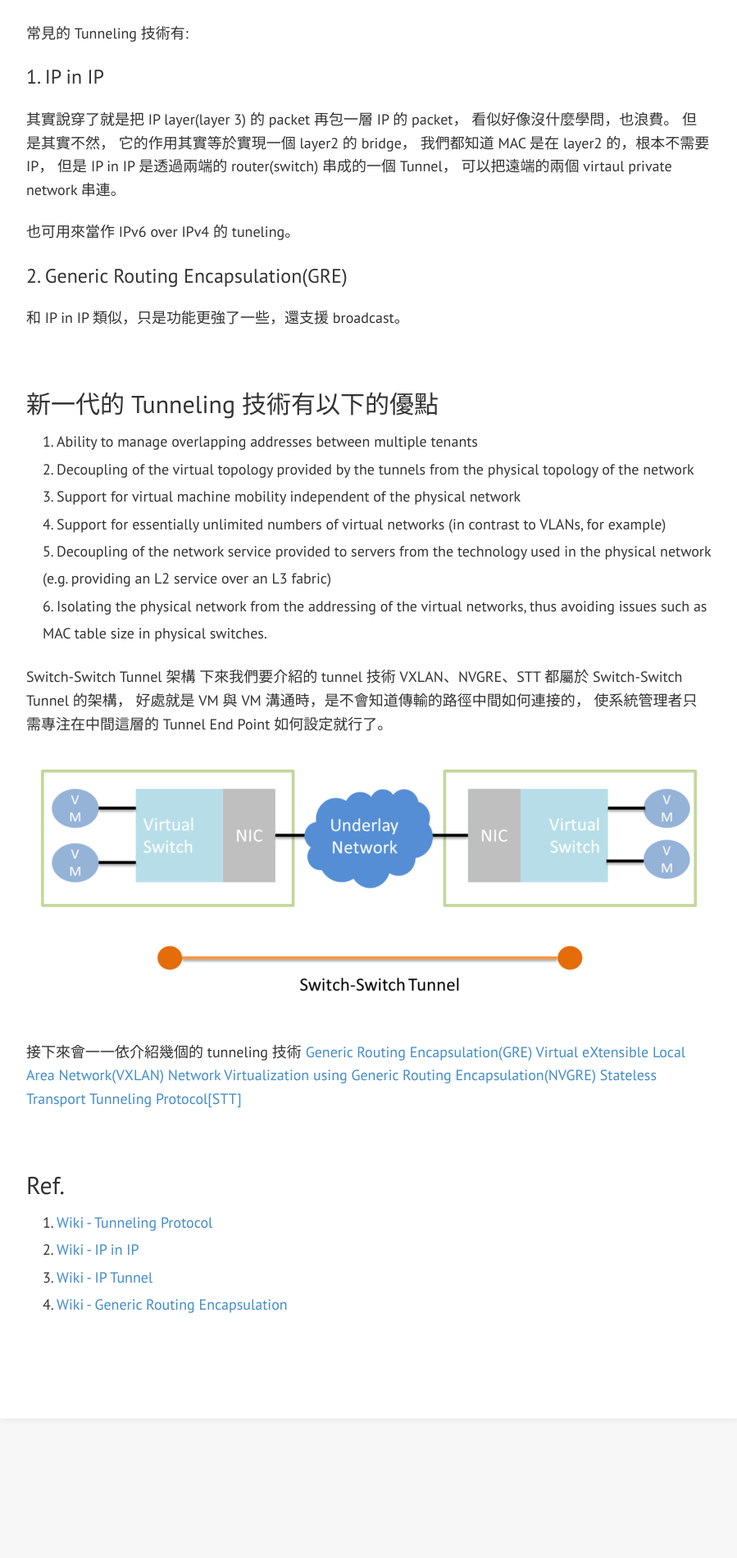
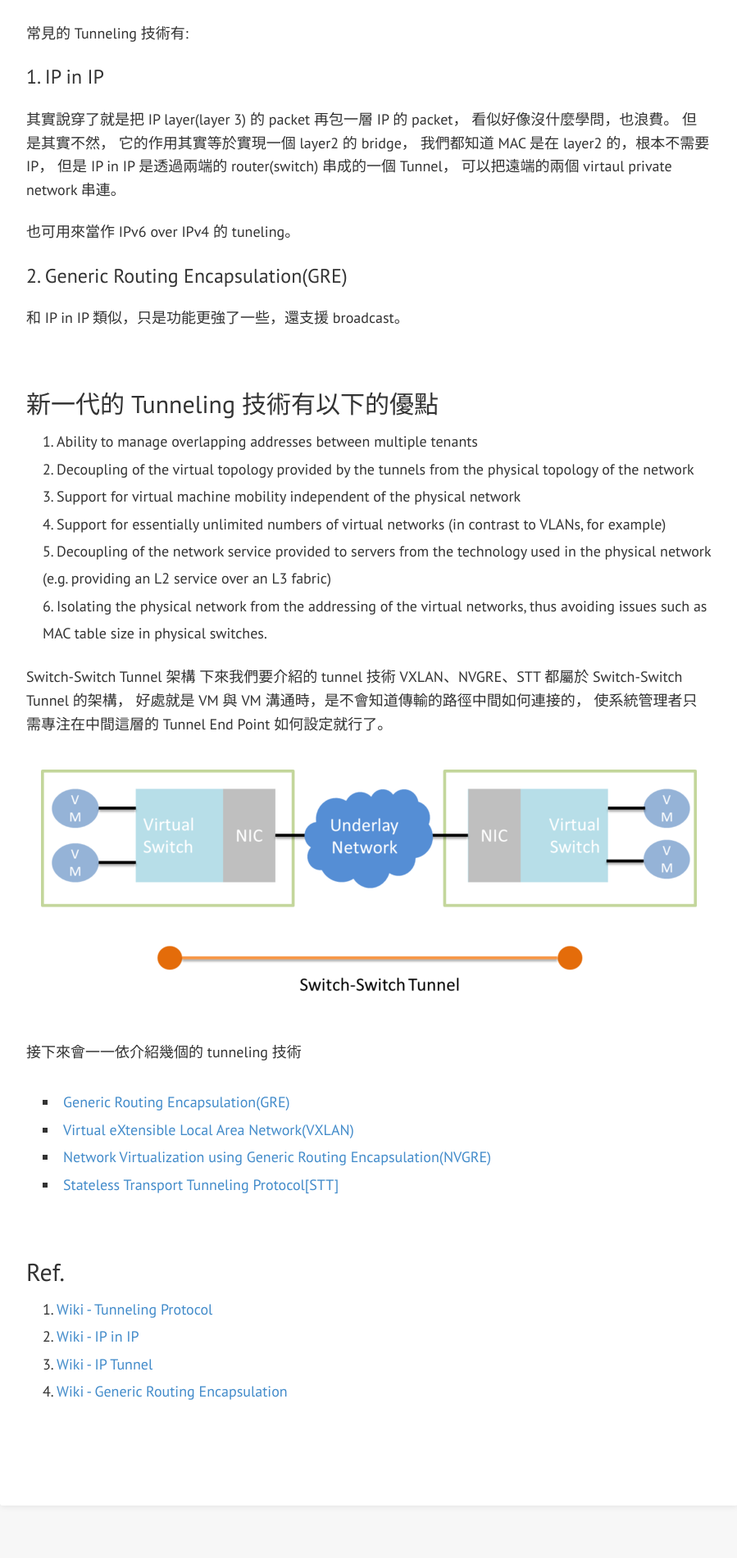
Before and after one commit to levichen/levichen.github.io, a Jekyll site: the page built from _posts/2013-11-25-tunneling.md, in a window 1280 px wide. Shown: the part 2098-3999 px from the top of the page at 82% size, without its empty margins (190-1089 px from the left). Built offline with Jekyll 4.4.1, drawn with Linux system fonts in a browser that asks for light colours; nearby versions of some CDN libraries; Markdown is read by kramdown in place of the engine named in the settings; comment, search, counter and statistics services are not loaded; before the commit the page ends 3893 px from its top, so only the background shows below that.

```diff
--- a/_posts/2013-11-25-tunneling.md
+++ b/_posts/2013-11-25-tunneling.md
@@ -74,10 +74,10 @@ Switch-Switch Tunnel 架構 下來我們要介紹的 tunnel 技術 VXLAN、NVGRE
 ![2013_11_25_2.png]({{site.baseurl}}/assets/images/blog/2013_11_25_2.png)
 
 接下來會一一依介紹幾個的 tunneling 技術
-[Generic Routing Encapsulation(GRE)](http://levichen.github.io/2013/11/26/generic-routing-encapsulation/)
-[Virtual eXtensible Local Area Network(VXLAN)](http://levichen.github.io/2013/11/26/virtual-extensible-local-area-network/)
-[Network Virtualization using Generic Routing Encapsulation(NVGRE)](http://levichen.github.io/2013/12/08/network-virtualization-using-generic-routing-encapsulation/)
-[Stateless Transport Tunneling Protocol[STT]](http://levichen.github.io/2013/12/09/stateless-transport-tunneling-protocol/)
+- [Generic Routing Encapsulation(GRE)](http://levichen.github.io/2013/11/26/generic-routing-encapsulation/)
+- [Virtual eXtensible Local Area Network(VXLAN)](http://levichen.github.io/2013/11/26/virtual-extensible-local-area-network/)
+- [Network Virtualization using Generic Routing Encapsulation(NVGRE)](http://levichen.github.io/2013/12/08/network-virtualization-using-generic-routing-encapsulation/)
+- [Stateless Transport Tunneling Protocol[STT]](http://levichen.github.io/2013/12/09/stateless-transport-tunneling-protocol/)
 
 
 ## Ref.
```
